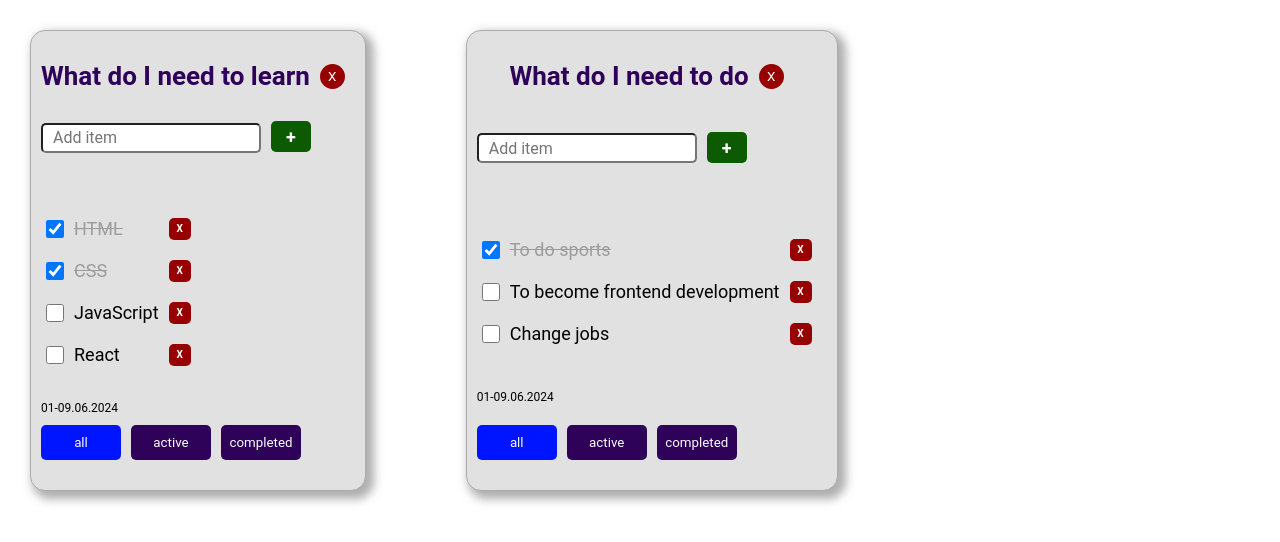
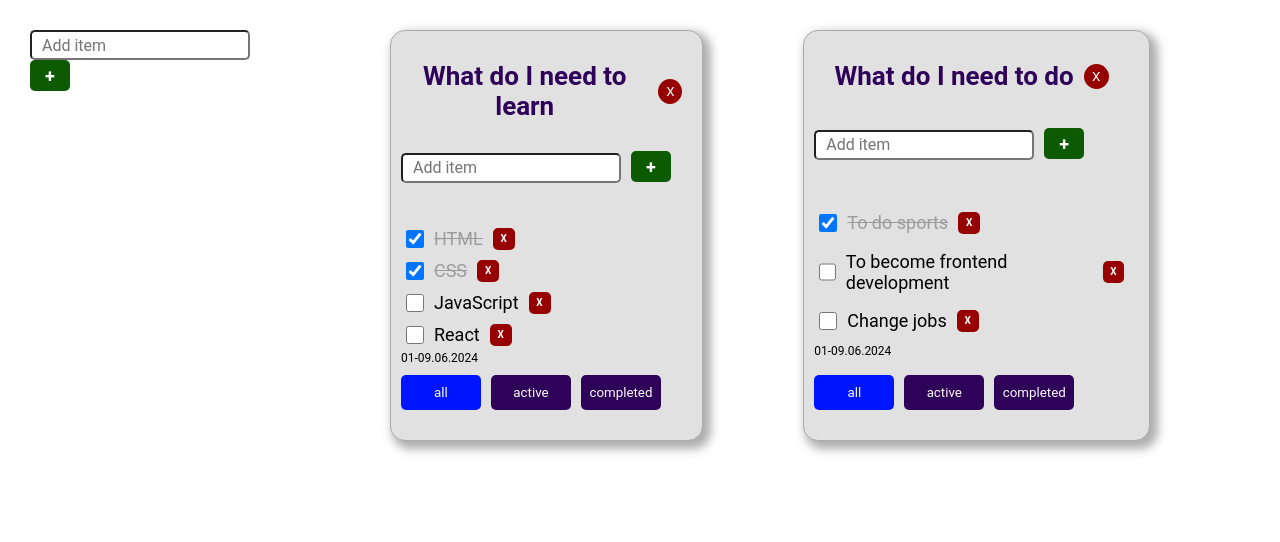
Before and after one commit to VictorREDrudko/to-do-list, a React (Create React App) app: page / in a window 1280 px wide. Shown: the top 542 px of the page. Built offline with nearby package versions, Linux system fonts and the light colour scheme.

Commit message:
feat: universal components

```diff
--- a/src/App.tsx
+++ b/src/App.tsx
@@ -2,6 +2,8 @@ import React, { useState } from 'react';
 import './App.css';
 import { Todolist, filteringOption, taskType } from './components/Todolist';
 import { v1 } from 'uuid';
+import { Button } from './components/Button';
+import { AddItemForm } from './components/addItemForm/AddItemForm';
 
 // Типизация входных данных
 type TodolistType = {
@@ -10,7 +12,7 @@ type TodolistType = {
   filter: filteringOption
 }
 
-export type TasksPropsType = {
+type TasksPropsType = {
   [idTodolist: string]: taskType[]
 }
 
@@ -51,7 +53,12 @@ function App() {
 
 
 
-
+  // Добавить новый Todolist
+  const addNewTodolist = (titleInput: string) => {
+    const idTodolist = v1();
+    setTodolists([{idTodolist: idTodolist, titleTodolist: titleInput, filter: "all"}, ...todolists]);
+    setTasks({[idTodolist]: [], ...tasks});
+  }
 
   // Функция удаления task
   const deleteTask = (taskId: string, idTodolist: string) => {
@@ -90,6 +97,17 @@ function App() {
     setTodolists(todolists.filter(todolist => todolist.idTodolist !== idTodolist))
   }
 
+  // Обновление названия task
+  const updateTask = (newTitle: string, idTodolist: string, taskId: string) => {
+    setTasks({...tasks, [idTodolist]: tasks[idTodolist].map(el => el.idTask === taskId ? {...el, titleTask: newTitle} : el)})
+  }
+
+  // Обновление названия todolist
+  const updateTodolist = (newTitle: string, idTodolist: string) => {
+    setTodolists(todolists.map(el => idTodolist === el.idTodolist ? {...el, titleTodolist: newTitle} : el))
+  }
+
+
   // Отрисовка Todolists
   const mappedTodolist = todolists.map(todolist => {
     return(
@@ -101,7 +119,9 @@ function App() {
               deleteTask={deleteTask}
               addTask={addTask}
               changeStatusTask={changeStatusTask}
-              deleteTodolist={deleteTodolist}/>
+              deleteTodolist={deleteTodolist}
+              updateTask={updateTask}
+              updateTodolist={updateTodolist}/>
     )
   })
 
@@ -112,6 +132,7 @@ function App() {
   // *****************Возврат разместки (верстка)************
   return (
     <div className="App">
+      <AddItemForm addItem={addNewTodolist}/>
       {mappedTodolist}
     </div>
   );
--- a/src/components/Input.tsx
+++ b/src/components/Input.tsx
@@ -12,7 +12,6 @@ export const Input = ({textInput, setTextInput, addTaskHandler}: InputType) => {
   // Вывод текста input
   const onChangeInputHadler = (event: ChangeEvent<HTMLInputElement>) => {
     setTextInput(event.currentTarget.value);
-    console.log(event.currentTarget.value);
   }
 
   const onKeydownInputHandler = (event: KeyboardEvent<HTMLInputElement>) => {
--- a/src/components/Todolist.tsx
+++ b/src/components/Todolist.tsx
@@ -3,6 +3,9 @@ import { ChangeEvent, useRef, useState } from "react"
 import { Button } from "./Button"
 import { Input } from "./Input"
 import s from "./Todolist.module.css"
+import { AddItemForm } from "./addItemForm/AddItemForm"
+import { EditableSpan } from "./editableSpan/EditableSpan"
+import { Tasks } from "./tasks/Tasks"
 
 // *******************ТИПИЗАЦИЯ****************************
 // типизация объекта Todolist (task)
@@ -22,58 +25,23 @@ type TodolistType = {
   addTask: (titleInput: string, idTodolist: string)=>void
   changeStatusTask: (id: string, checked: boolean, idTodolist: string)=>void
   deleteTodolist: (idTodolist: string)=>void
+  updateTask: (newTitle: string, idTodolist: string, taskId: string) => void
+  updateTodolist: (newTitle: string, idTodolist: string) => void
 }
 
 // Типизация фильтрации
 export type filteringOption = "all" | "active" | "completed"
 
 
-export const Todolist = ({title, tasks, data, idTodolist, deleteTask, addTask, deleteTodolist, changeStatusTask}: TodolistType) => {
+export const Todolist = (props: TodolistType) => {
+  const {title, tasks, data, idTodolist, deleteTask, addTask, deleteTodolist, changeStatusTask, updateTask, updateTodolist} = props
   // *********************ЛОГИКА***************************
   // ЛОКАЛЬНЫЙ useState
   const [filter, setFilter] = useState<filteringOption>("all");
-  const [textInput, setTextInput] = useState<string>("");
-  const [error, setError] = useState<string | null>(null);
 
   // Функция выбора типа фильтрации
   const changeFilter = (filter: filteringOption) => {
     setFilter(filter);
-  }
-
-  // Функция проверки и возврата отфильтрованного массива
-  const getFilteredTask = (allTasks: Array<taskType>, filterValue: filteringOption): taskType[] => {
-    if(filterValue === "completed") {
-      return allTasks.filter(el => el.isDone)
-    };
-
-    if(filterValue === "active") {
-      return allTasks.filter(el => !el.isDone)
-    } else {return allTasks};
-  };
-
-  // Отрисовка отфильтрованного tasks
-  const filteredTask: Array<taskType> = getFilteredTask(tasks, filter);
-
-
-  // Отрисовка task из массива данных tasks
-  const mappedTasks = filteredTask.map(el => {
-    const onChangeHundler = (event: ChangeEvent<HTMLInputElement>) => {
-      changeStatusTask(el.idTask, event.currentTarget.checked, idTodolist);
-    }
-
-    return (
-      <ItemStyle key={el.idTask}>
-        <CheckboxStyle type='checkbox' checked={el.isDone} onChange={onChangeHundler}></CheckboxStyle>
-        <span className={el.isDone ? s.completedTask : ''}>{el.titleTask}</span>
-        <Button titleBtn="X" callbackBtn={()=> deleteTask(el.idTask, idTodolist)}/>
-      </ItemStyle>
-    )
-  });
-
-  // Функция отправки данных из локального в глобальный state
-  const addTaskHandler = () => {
-    textInput.trim() ? addTask(textInput, idTodolist) : setError("Введите название задачи!");
-    setTextInput('');
   }
 
   // Удаление todolist по клику
@@ -81,22 +49,34 @@ export const Todolist = ({title, tasks, data, idTodolist, deleteTask, addTask, d
     deleteTodolist(idTodolist)
   }
 
+  // Функция-посредник по добавлению task
+  const addTaskHandler = (titleInput: string) => {
+    addTask(titleInput, idTodolist)
+  }
+
+  // Функция посредник для добавления из локального state в глобальный
+  const updateTodolistHandler = (newTitle: string) => {
+    updateTodolist(newTitle, idTodolist)
+  }
 
   // **********************Верстка (разметка)********************************
    return (
     <TodolistStyle>
       <TitleWrapper>
-        <TitleStyle>{title}</TitleStyle>
+        <TitleStyle>
+          <EditableSpan oldTitle={title} isDone={false} completed={s.completedTask} updateItem={updateTodolistHandler}/>
+        </TitleStyle>
         <Button titleBtn={"X"} callbackBtn={deleteTodolistHandler}/>
       </TitleWrapper>
-      <InputWrapperStyle>
-        <Input textInput={textInput} setTextInput={setTextInput} addTaskHandler={addTaskHandler}/>
-        <Button titleBtn={"+"} callbackBtn={addTaskHandler}/>
-        <ErrorStyle>{error}</ErrorStyle>
-      </InputWrapperStyle>
-      <ItemsStyle>
-        {tasks.length === 0 ? <div>No tasks</div> : mappedTasks}
-      </ItemsStyle>
+      <AddItemForm addItem={addTaskHandler}/>
+      {tasks.length === 0 ? <div>No tasks</div> :
+        <Tasks  tasks={tasks}
+                filter={filter}
+                changeStatusTask={changeStatusTask}
+                idTodolist={idTodolist}
+                deleteTask={deleteTask}
+                updateTask={updateTask}
+        />}
       <DataStyle>
         <span>{data}</span>
       </DataStyle>
@@ -142,28 +122,6 @@ const TitleWrapper = styled.div`
       background-color: #ea6363;
     }
   }
-
-
-`
-
-const InputWrapperStyle = styled.div`
-  margin-bottom: 40px;
-
-  & button {
-    padding: 5px;
-    background-color: #0c5a02;
-    width: 40px;
-    font-size: 18px;
-    font-weight: 600;
-
-    &:hover {
-      background-color: #329b01;
-    }
-  }
-`
-
-const ErrorStyle = styled.div`
-  color: red;
 `
 
 const TitleStyle = styled.h2`
@@ -175,57 +133,6 @@ const TitleStyle = styled.h2`
   color: #2f025a;
 `
 
-const ItemsStyle = styled.ul`
-  margin: 20px 0;
-  display: flex;
-  flex-direction: column;
-  gap: 10px;
-  margin-bottom: 30px;
-`
-
-const ItemStyle = styled.li`
-  font-size: 18px;
-  display: flex;
-  justify-content: flex-start;
-  align-items: center;
-  padding: 5px;
-
-  & span {
-    flex-grow: 1;
-  }
-
-  &:hover {
-    background-color: #cdcdcd;
-  }
-
-  & button {
-    padding: 5px;
-    width: 22px;
-    height: 22px;
-    border-radius: 5px;
-    cursor: pointer;
-    background-color: #970000;
-    color: #ffffff;
-    text-transform: uppercase;
-    font-weight: 600;
-    font-size: 10px;
-    margin-left: 10px;
-    font-family: 'Roboto';
-    transition: all 0.5s;
-    border: none;
-
-    &:hover {
-      background-color: #ea6363;
-    }
-  }
-`
-
-const CheckboxStyle = styled.input`
-  height: 18px;
-  width: 18px;
-  margin-right: 10px;
-`
-
 const DataStyle = styled.div`
   margin-bottom: 10px;
   font-size: 12px;
--- /dev/null
+++ b/src/components/addItemForm/AddItemForm.tsx
@@ -0,0 +1,49 @@
+import { useState } from "react";
+import styled from "styled-components";
+import { Button } from "../Button";
+import { Input } from "../Input";
+
+type AddItemFormType = {
+  addItem: (titleInput: string)=>void
+}
+
+export const AddItemForm = ({addItem}: AddItemFormType) => {
+  // ЛОКАЛЬНЫЙ State универсальной компаненты
+  const [textInput, setTextInput] = useState<string>("");
+  const [error, setError] = useState<string | null>(null);
+
+    // Функция отправки данных из локального в глобальный state
+    const addItemHandler = () => {
+      textInput.trim() ? addItem(textInput) : setError("Введите название задачи!");
+      setTextInput('');
+    }
+
+  return(
+    <InputWrapperStyle>
+      <Input textInput={textInput} setTextInput={setTextInput} addTaskHandler={addItemHandler}/>
+      <Button titleBtn={"+"} callbackBtn={addItemHandler}/>
+      <ErrorStyle>{error}</ErrorStyle>
+    </InputWrapperStyle>
+  )
+}
+
+// **************** Стили *******************
+const InputWrapperStyle = styled.div`
+  margin-bottom: 40px;
+
+  & button {
+    padding: 5px;
+    background-color: #0c5a02;
+    width: 40px;
+    font-size: 18px;
+    font-weight: 600;
+
+    &:hover {
+      background-color: #329b01;
+    }
+  }
+`
+
+const ErrorStyle = styled.div`
+  color: red;
+`
--- /dev/null
+++ b/src/components/editableSpan/EditableSpan.tsx
@@ -0,0 +1,42 @@
+import { ChangeEvent, useState } from "react"
+
+type EditableSpanType = {
+  oldTitle: string
+  isDone: boolean
+  completed: string
+  updateItem: (newTitle:string)=>void
+}
+
+// Компанента для смены названий (change title)
+export const EditableSpan = ({oldTitle, isDone, completed, updateItem}: EditableSpanType) => {
+  // State управляет отображением (либо span, либо input)
+  const [editMode, setEditMode] = useState<boolean>(false)
+  // State принимает старый title и ...
+  const [newTitle, setNewTitle] = useState<string>(oldTitle)
+
+  const changeTitleHandler = () => {
+    setEditMode(!editMode);
+    // проверка на отправку если span то НЕ отправлять, если input - отправить
+    if(editMode) {
+      updateItemHandler()
+    }
+  }
+
+  const onChangeHandler = (event: ChangeEvent<HTMLInputElement>) => {
+    setNewTitle(event.currentTarget.value)
+  }
+
+  const updateItemHandler = () => {
+    updateItem(newTitle)
+  }
+
+  console.log(oldTitle)
+  console.log(newTitle)
+
+  return (
+    editMode   ?
+                  <input type={"text"} value={newTitle} onBlur={changeTitleHandler} autoFocus onChange={onChangeHandler}/>
+                :
+                  <span onDoubleClick={changeTitleHandler} className={isDone ? completed : ''}>{newTitle}</span>
+  )
+}
--- /dev/null
+++ b/src/components/tasks/Tasks.tsx
@@ -0,0 +1,110 @@
+import styled from "styled-components";
+import { EditableSpan } from "../editableSpan/EditableSpan";
+import { Button } from "../Button";
+import { filteringOption, taskType } from "../Todolist";
+import { ChangeEvent } from "react";
+import s from "./../Todolist.module.css"
+
+type TasksType = {
+  tasks: taskType[]
+  filter: filteringOption
+  idTodolist: string
+  changeStatusTask: (id: string, checked: boolean, idTodolist: string)=>void
+  deleteTask: (taskId: string, idTodolist: string)=>void
+  updateTask: (newTitle: string, idTodolist: string, taskId: string) => void
+}
+
+
+export const Tasks = ({tasks, filter, changeStatusTask, idTodolist, deleteTask, updateTask} : TasksType) => {
+  // Функция проверки и возврата отфильтрованного массива
+  const getFilteredTask = (allTasks: Array<taskType>, filterValue: filteringOption): taskType[] => {
+    if(filterValue === "completed") {
+      return allTasks.filter(el => el.isDone)
+    };
+
+    if(filterValue === "active") {
+      return allTasks.filter(el => !el.isDone)
+    } else {return allTasks};
+  };
+
+  // Отрисовка отфильтрованного tasks
+  const filteredTask: Array<taskType> = getFilteredTask(tasks, filter);
+
+
+  // Отрисовка task из массива данных tasks
+  const mappedTasks = filteredTask.map(el => {
+    const onChangeHundler = (event: ChangeEvent<HTMLInputElement>) => {
+      changeStatusTask(el.idTask, event.currentTarget.checked, idTodolist);
+    }
+
+    const updateItemHandler = (idTask: string, newTitle: string) => {
+      updateTask(newTitle, idTodolist, idTask)
+    }
+
+      return (
+        <ItemStyle key={el.idTask}>
+          <CheckboxStyle type='checkbox' checked={el.isDone} onChange={onChangeHundler}></CheckboxStyle>
+          <EditableSpan  oldTitle={el.titleTask}
+                        isDone={el.isDone}
+                        completed={s.completedTask}
+                        updateItem={(newTitle: string) => updateItemHandler(el.idTask, newTitle)}/>
+          <Button titleBtn="X" callbackBtn={()=> deleteTask(el.idTask, idTodolist)}/>
+        </ItemStyle>
+      )
+    });
+
+    return (
+      mappedTasks
+    )
+}
+
+const ItemsStyle = styled.ul`
+  margin: 20px 0;
+  display: flex;
+  flex-direction: column;
+  gap: 10px;
+  margin-bottom: 30px;
+`
+
+const ItemStyle = styled.li`
+  font-size: 18px;
+  display: flex;
+  justify-content: flex-start;
+  align-items: center;
+  padding: 5px;
+
+  & span {
+    flex-grow: 1;
+  }
+
+  &:hover {
+    background-color: #cdcdcd;
+  }
+
+  & button {
+    padding: 5px;
+    width: 22px;
+    height: 22px;
+    border-radius: 5px;
+    cursor: pointer;
+    background-color: #970000;
+    color: #ffffff;
+    text-transform: uppercase;
+    font-weight: 600;
+    font-size: 10px;
+    margin-left: 10px;
+    font-family: 'Roboto';
+    transition: all 0.5s;
+    border: none;
+
+    &:hover {
+      background-color: #ea6363;
+    }
+  }
+`
+
+const CheckboxStyle = styled.input`
+  height: 18px;
+  width: 18px;
+  margin-right: 10px;
+`
```
